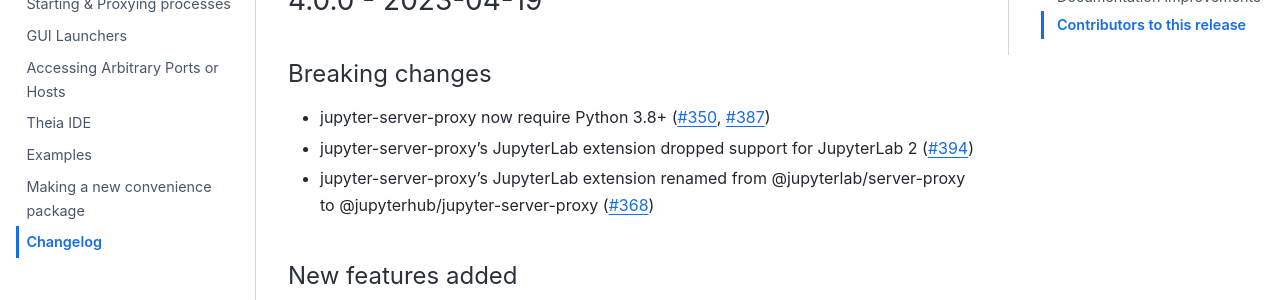
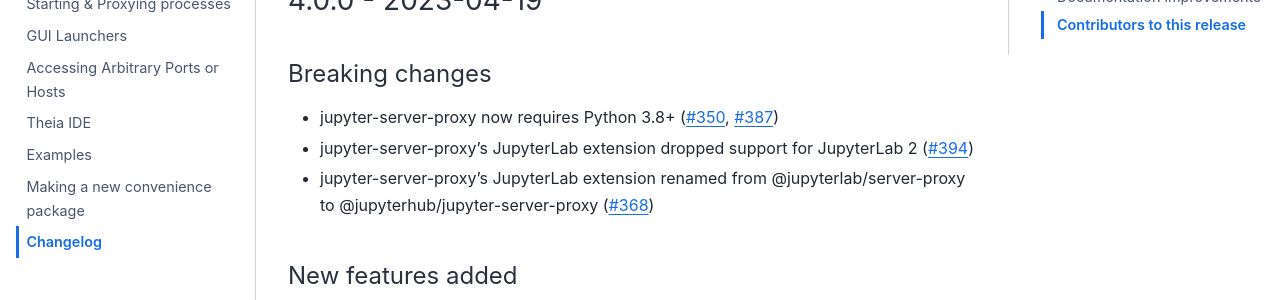
Before and after one commit to jupyterhub/jupyter-server-proxy, a Sphinx documentation site: the page built from docs/source/changelog.md, in a window 1280 px wide and 900 px high. Shown: the part 259-559 px from the top of the window. Built offline with Sphinx 7.4.7 and the Sphinx Book theme 1.1.4, drawn with Linux system fonts in a browser that asks for light colours.

Commit message:
Fix English grammar
Co-authored-by: Thomas Kluyver <takowl@gmail.com>

```diff
--- a/docs/source/changelog.md
+++ b/docs/source/changelog.md
@@ -6,7 +6,7 @@
 
 #### Breaking changes
 
-- jupyter-server-proxy now require Python 3.8+ ([#350](https://github.com/jupyterhub/jupyter-server-proxy/pull/350), [#387](https://github.com/jupyterhub/jupyter-server-proxy/pull/387))
+- jupyter-server-proxy now requires Python 3.8+ ([#350](https://github.com/jupyterhub/jupyter-server-proxy/pull/350), [#387](https://github.com/jupyterhub/jupyter-server-proxy/pull/387))
 - jupyter-server-proxy's JupyterLab extension dropped support for JupyterLab 2 ([#394](https://github.com/jupyterhub/jupyter-server-proxy/pull/394))
 - jupyter-server-proxy's JupyterLab extension renamed from @jupyterlab/server-proxy to @jupyterhub/jupyter-server-proxy ([#368](https://github.com/jupyterhub/jupyter-server-proxy/pull/368))
 
```
